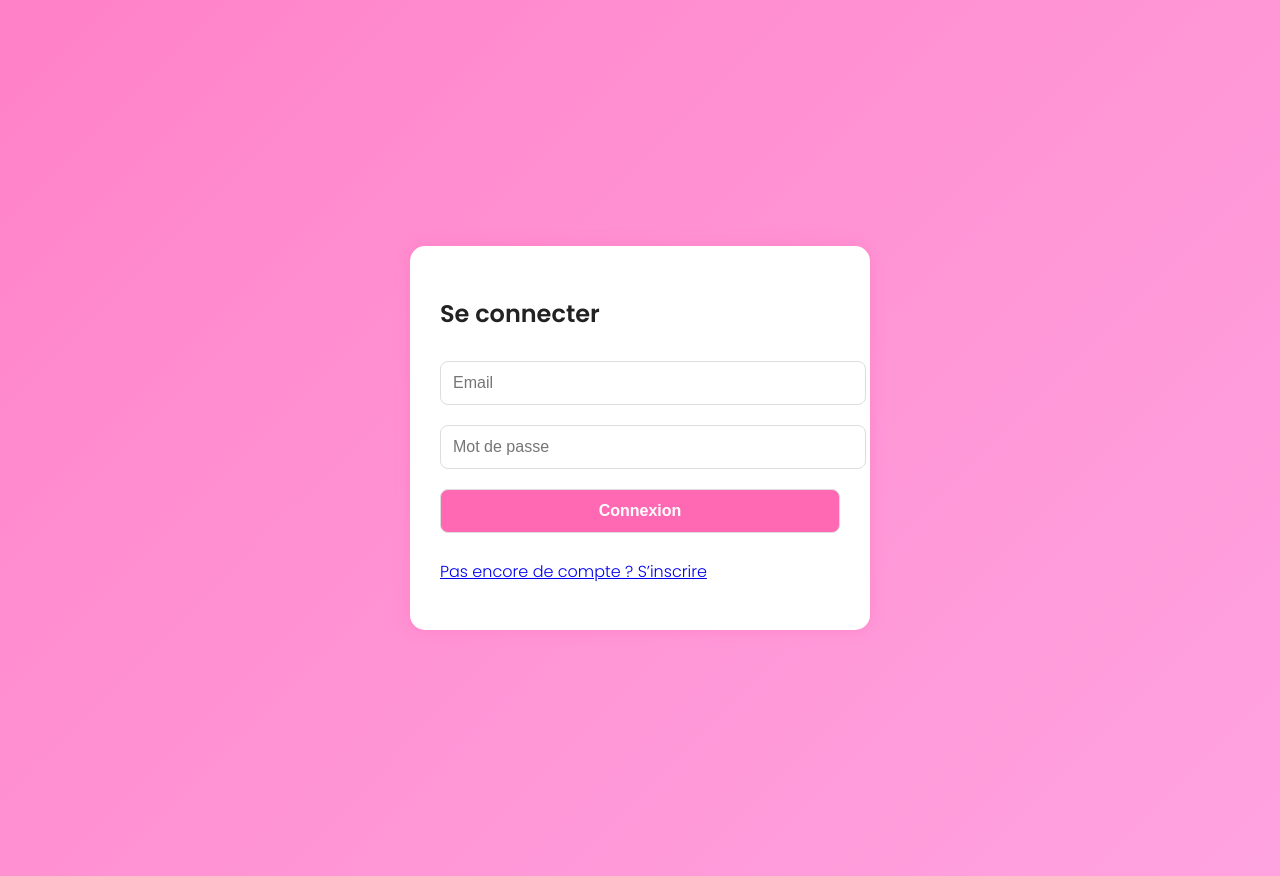
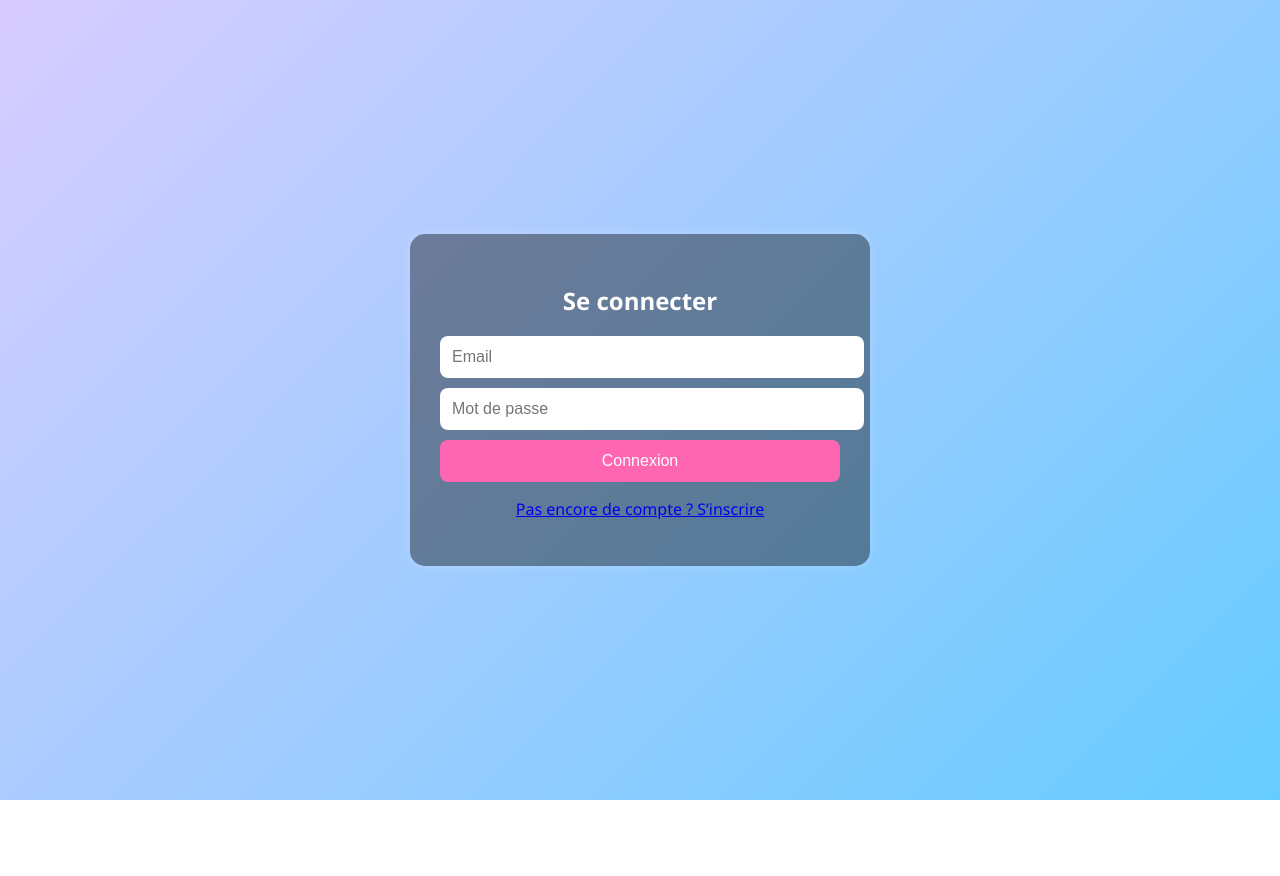
Before and after one commit to MRC-Tech999/Custom--space, a website: page public/login.html in a window 1280 px wide. After the commit the page ends 800 px from the top, so only its background shows below. Drawn offline with Linux system fonts and the light colour scheme.

Commit message:
Update style.css

```diff
--- a/public/style.css
+++ b/public/style.css
@@ -1,57 +1,14 @@
-@import url('https://fonts.googleapis.com/css2?family=Poppins:wght@300;600&display=swap');
-
-:root {
-  --gradient-theme: linear-gradient(135deg, #ff69b4, #ff8ccf, #ffa3e0, #ffc0f0, #ffe1fa);
-  --input-bg: #fff;
-  --btn-color: #ff69b4;
-  --text-color: #222;
-}
-
-body {
-  font-family: 'Poppins', sans-serif;
-  background: var(--gradient-theme);
-  background-size: 300% 300%;
-  animation: gradientShift 6s ease infinite;
+body.gradient {
+  background: linear-gradient(135deg, #ff66b2, #ffccff, #66ccff, #cc99ff);
+  background-size: 400% 400%;
+  animation: gradientShift 8s ease infinite;
+  font-family: 'Segoe UI', sans-serif;
+  color: #fff;
+  margin: 0;
   display: flex;
+  align-items: center;
   justify-content: center;
-  align-items: center;
-  flex-direction: column;
-  min-height: 100vh;
-  padding: 30px;
-  color: var(--text-color);
-}
-
-.container {
-  background: var(--input-bg);
-  padding: 30px;
-  border-radius: 15px;
-  box-shadow: 0 0 15px rgba(255, 105, 180, 0.4);
-  width: 100%;
-  max-width: 400px;
-  animation: fadeIn 1.5s ease-in-out;
-}
-
-input, button {
-  width: 100%;
-  padding: 12px;
-  margin: 10px 0;
-  border: 1px solid #ddd;
-  border-radius: 8px;
-  outline: none;
-  font-size: 16px;
-}
-
-button {
-  background-color: var(--btn-color);
-  color: white;
-  font-weight: bold;
-  cursor: pointer;
-  transition: 0.3s ease;
-}
-
-button:hover {
-  transform: scale(1.05);
-  box-shadow: 0 0 10px #ff69b4aa;
+  height: 100vh;
 }
 
 @keyframes gradientShift {
@@ -60,7 +17,39 @@ button:hover {
   100% { background-position: 0% 50%; }
 }
 
-@keyframes fadeIn {
-  from { opacity: 0; transform: translateY(20px); }
-  to { opacity: 1; transform: translateY(0); }
+.container {
+  text-align: center;
+  background: rgba(0, 0, 0, 0.4);
+  padding: 30px;
+  border-radius: 15px;
+  box-shadow: 0 0 10px #fff3;
+  width: 90%;
+  max-width: 400px;
 }
+
+input, .btn {
+  display: block;
+  width: 100%;
+  padding: 12px;
+  margin: 10px 0;
+  border: none;
+  border-radius: 8px;
+  font-size: 16px;
+}
+
+input {
+  background: #fff;
+  color: #000;
+}
+
+.btn {
+  background-color: #ff66b2;
+  color: white;
+  cursor: pointer;
+  transition: 0.3s ease;
+}
+
+.btn:hover {
+  background-color: #ff3399;
+  transform: scale(1.05);
+}
```
